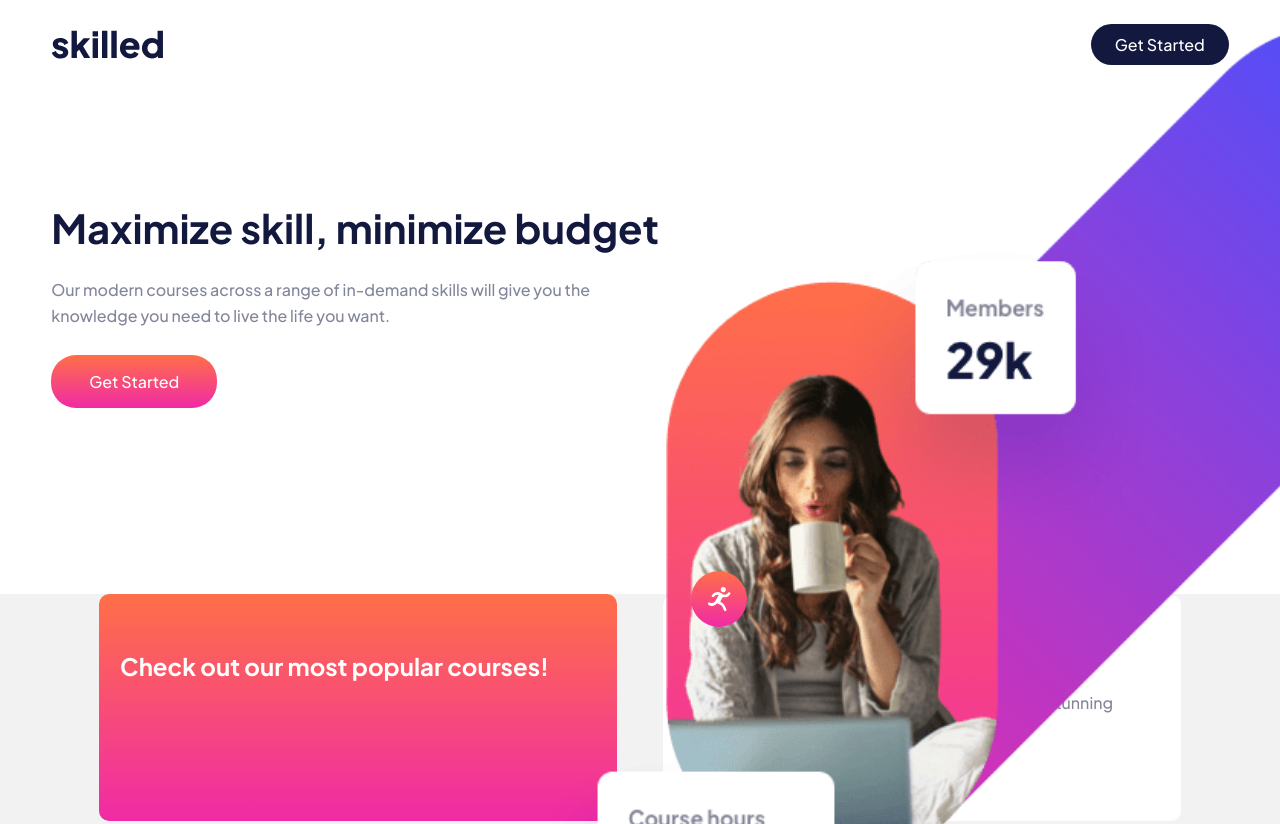
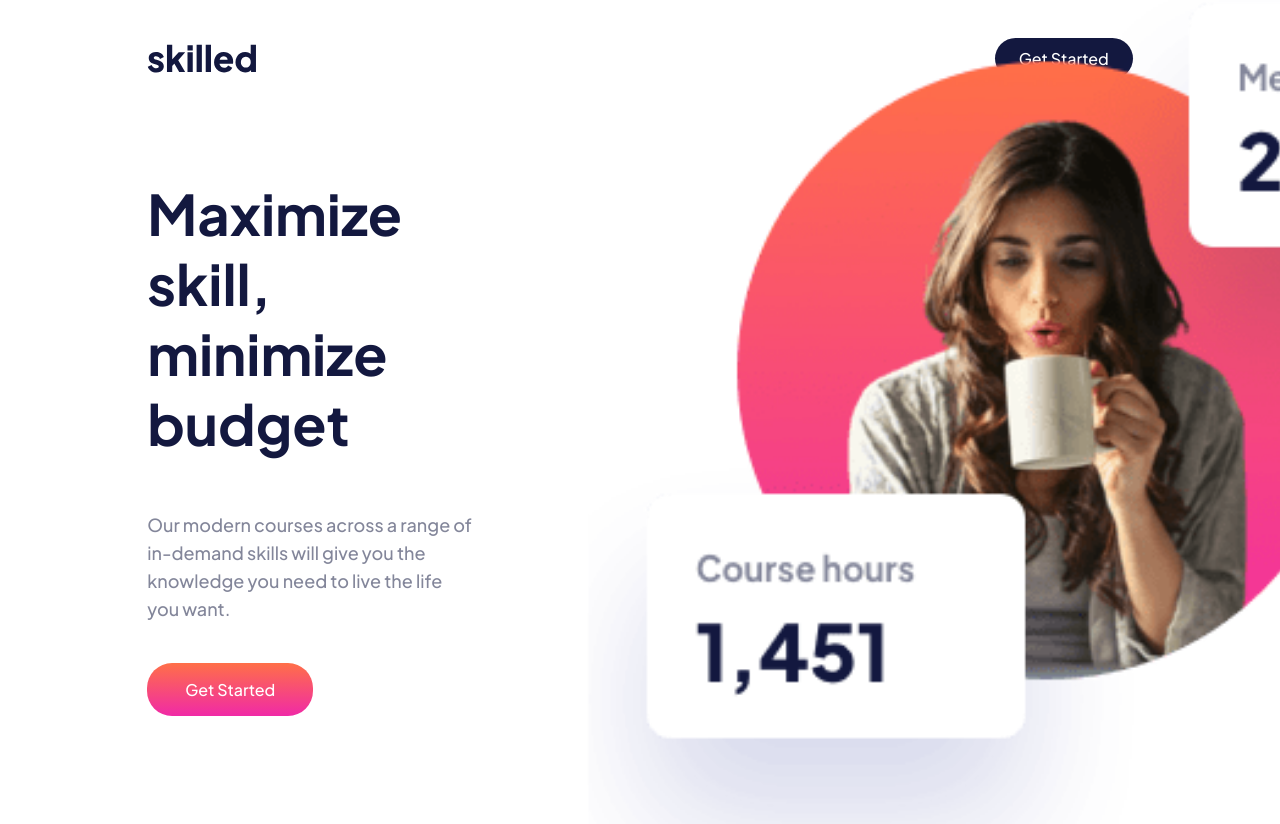
Before and after one commit to Hyuuga81/e-learning-landing-page, a plain HTML site: page index.html in a window 1280 px wide. Shown: the top 824 px of the page. Drawn offline with Linux system fonts and the light colour scheme.

Commit message:
JS picture part one

```diff
--- a/css/styles.css
+++ b/css/styles.css
@@ -61,6 +61,12 @@
  .hero .container {
     justify-content: flex-start;
  }
+
+ .hero img {
+   width: 100%;
+   margin-top: 46px;
+ }
+
  .hero h1 {
     font-size: 2.5em;
     color: #13183F;
@@ -244,3 +250,41 @@
     }
 
  }
+
+     /******************* DESKTOP STYLES *******************/
+
+     @media (min-width: 1200px) {
+      /**************** HEADER ********************/
+
+      header .container {
+         width: 77%;
+         margin: 38px 0 0 0;
+      }
+
+      header img {
+         width: 11%;
+      }
+
+      /***************** HERO ******************/
+
+      .hero {
+         width: 77%;
+      }
+
+      .hero .container {
+         width: 33%;
+      }
+
+      .hero h1 {
+         font-size: 3.5em;
+         line-height: 70px;
+         margin-bottom: 29px;
+      }
+
+      .hero p {
+         font-size: 1.125em;
+         line-height: 28px;
+         margin-bottom: 40px;
+      }
+
+     }
--- a/index.html
+++ b/index.html
@@ -30,7 +30,7 @@
           knowledge you need to live the life you want.</p>
         <a href="">Get Started</a>
       </div>
-      <img src="assets/image-hero-tablet.png" alt="hero-img" />
+      <img src="assets/image-hero-mobile.png" alt="hero-image">
     </section>
 
     <section class="courses">
@@ -139,5 +139,6 @@
     </div>
   </footer>
 
+  <script src="js/script.js"></script>
 </body>
 </html>
--- /dev/null
+++ b/js/script.js
@@ -0,0 +1,5 @@
+let heroImage = document.querySelector('.hero img');
+
+if(window.innerWidth >= "768px") {
+    heroImage.innerHTML = `<img src="../assets/image-hero-tablet.png" alt="hero-image" />`;
+}
```
